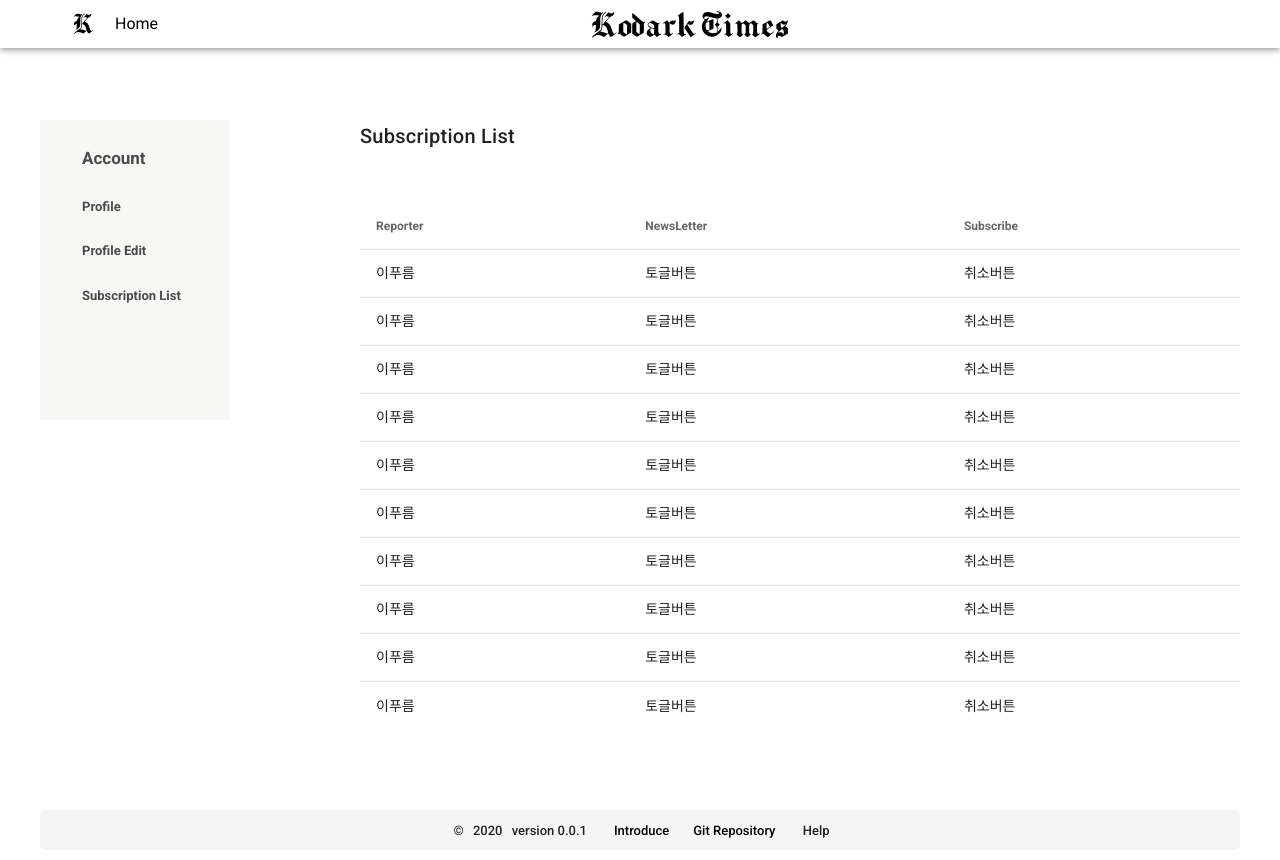
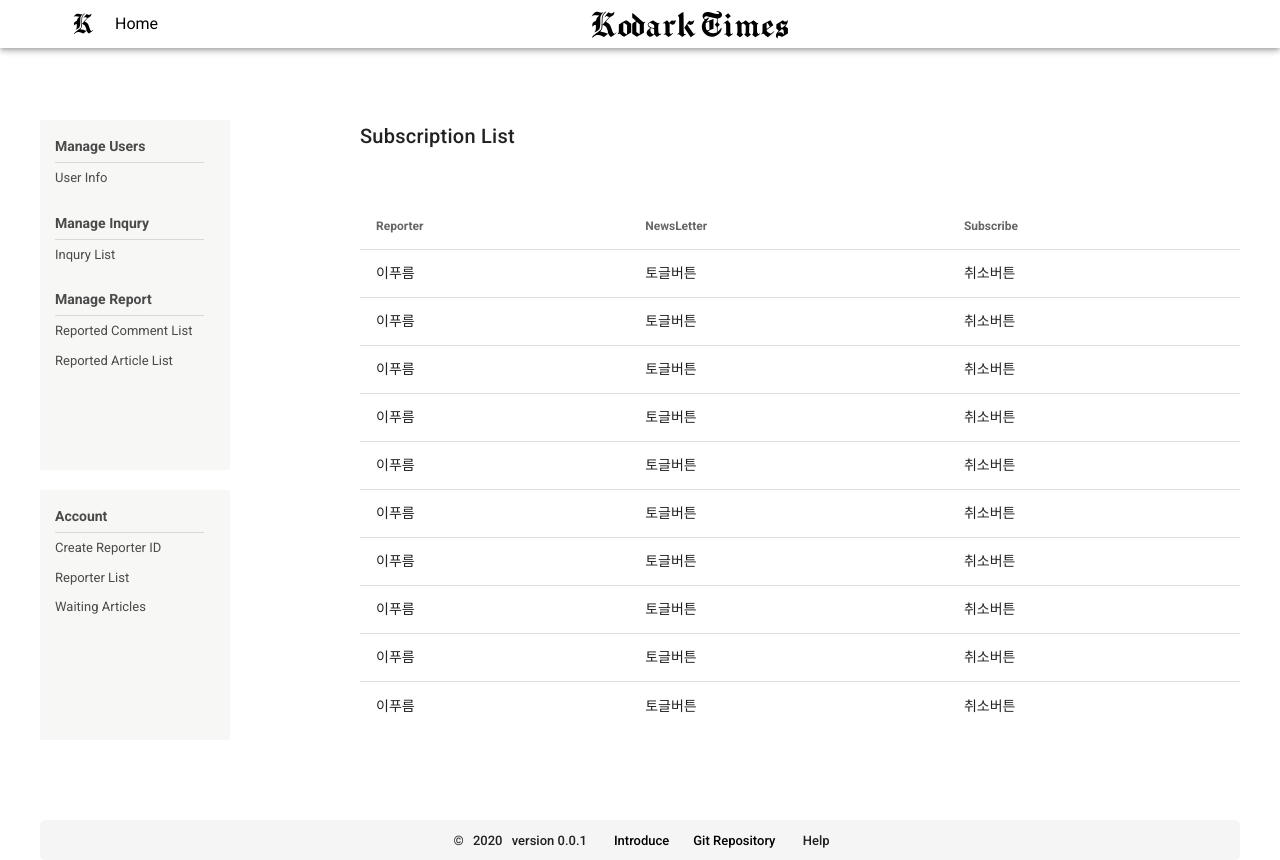
Before and after one commit to jeuk817/newsSite_Kodark, a Vue app in the folder frontend/: page /ko/users/my-page in a window 1280 px wide. Built offline with nearby package versions, Linux system fonts and the light colour scheme.

Commit message:
Admin SideBar UI create

```diff
--- a/frontend/src/components/sidebars/AdminSideBar.vue
+++ b/frontend/src/components/sidebars/AdminSideBar.vue
@@ -1,5 +1,33 @@
 <template>
-  <div>admin sidebar</div>
+    <div class="adminSideBar">
+        <ul class="topSideBar">
+            <a href="#">Manage Users</a>
+            <div class="border">
+                <v-divider></v-divider>
+            </div>
+            <a href="#">User Info</a>
+            <a href="#" style="padding-top: 20px">Manage Inqury</a>
+            <div class="border">
+                <v-divider></v-divider>
+            </div>
+            <a href="#">Inqury List</a>
+            <a href="#" style="padding-top: 20px">Manage Report</a>
+            <div class="border">
+                <v-divider></v-divider>
+            </div>
+            <a href="#">Reported Comment List</a>
+            <a href="#">Reported Article List</a>
+        </ul>
+        <ul class="bottomSideBar">
+            <a href="#">Account</a>
+             <div class="border">
+                <v-divider></v-divider>
+            </div>
+            <a href="#">Create Reporter ID</a>
+            <a href="#">Reporter List</a>
+            <a href="#">Waiting Articles</a>
+        </ul>
+    </div>
 </template>
 
 <script>
@@ -10,4 +38,47 @@ export default {
 
 <style scoped>
 
+.adminSideBar{
+    width: 320px;
+    height: 100%;
+}
+.topSideBar{
+    height: 350px;
+    width: 190px;
+    background-color: #f7f7f5;
+    padding: 16px 0 16px 15px
+}
+
+.topSideBar > a:nth-child(1),
+.topSideBar > a:nth-child(4),
+.topSideBar > a:nth-child(7),
+.bottomSideBar  > a:nth-child(1)
+{
+    font-size: 14px;
+    font-weight: bold;
+    padding: 0;
+}
+
+.adminSideBar a{
+    display: flex;
+    color: #4a4a4a;
+    text-decoration: none;
+    padding: 5px 0 0 0;
+    font-weight: 400;
+    font-size: 13px;
+    margin-bottom: 5px;
+}
+
+.bottomSideBar{
+    margin-top: 20px;
+    height: 250px;
+    width: 190px;
+    background-color: #f7f7f5;
+    padding: 16px 0 16px 15px
+}
+
+.border{
+    width: 85%;
+    border: 1px light black;
+}
 </style>
--- a/frontend/src/views/MyPage.vue
+++ b/frontend/src/views/MyPage.vue
@@ -4,7 +4,8 @@
       <MyPageHeader/>
     </div>
     <div class="myPageContent">
-      <IntroduceSideBar />
+      <!-- <IntroduceSideBar /> -->
+      <AdminSideBar />
       <!-- <ProfileEditBody /> -->
       <!-- MyPageBody -->
       <SubscribeListBody />
@@ -16,7 +17,8 @@
 
 <script>
 import MyPageHeader from '../components/headers/MyPageHeader'
-import IntroduceSideBar from '../components/sidebars/IntroduceSideBar'
+// import IntroduceSideBar from '../components/sidebars/IntroduceSideBar'
+import AdminSideBar from '../components/sidebars/AdminSideBar'
 import MyPageBody from '../components/bodies/MyPageBody'
 import ProfileEditBody from '../components/bodies/ProfileEditBody'
 import SubscribeListBody from '../components/bodies/SubscribeListBody'
@@ -24,7 +26,8 @@ import Footer from '../components/footer/Footer'
 export default {
   components: {
     MyPageHeader,
-    IntroduceSideBar,
+    // IntroduceSideBar,
+    AdminSideBar,
     // MyPageBody,
     // ProfileEditBody,
     SubscribeListBody,
```
Also changed, not shown: 1 other file (tests, documents, lock files or other folders).
